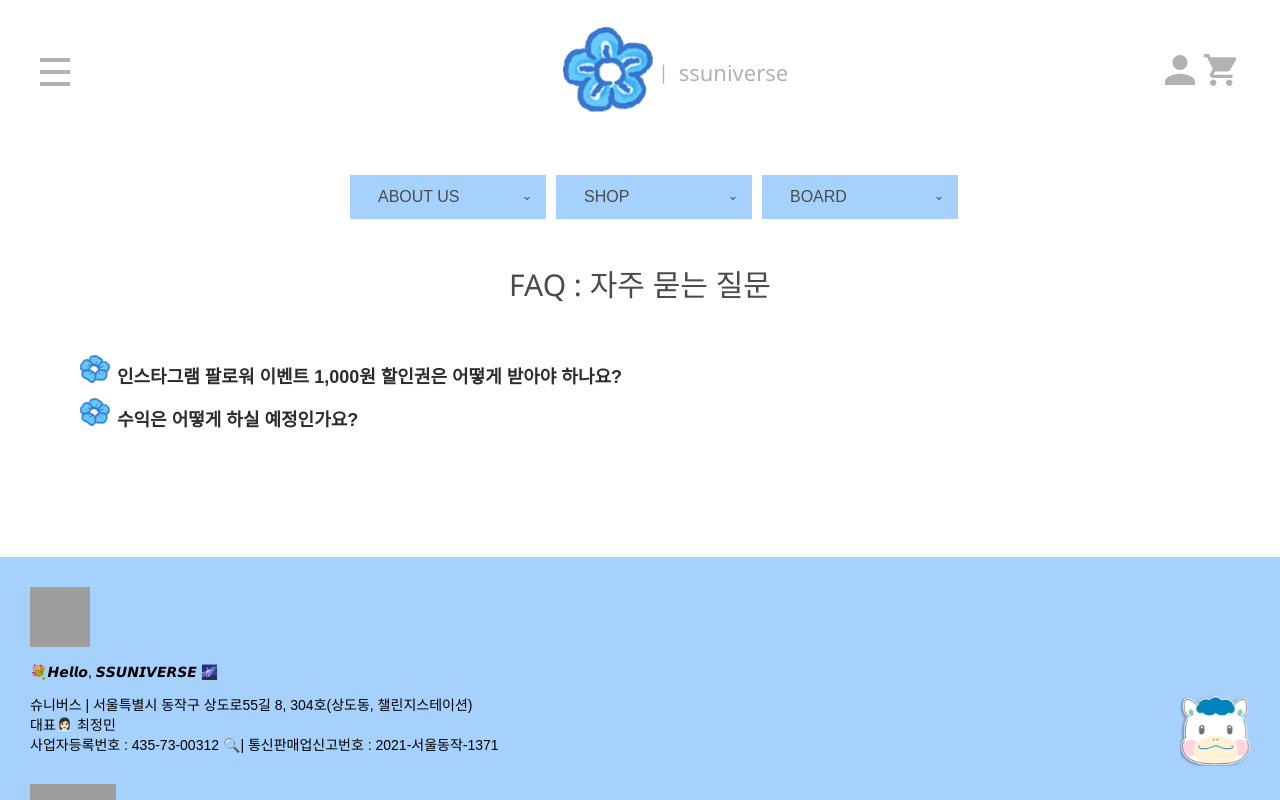
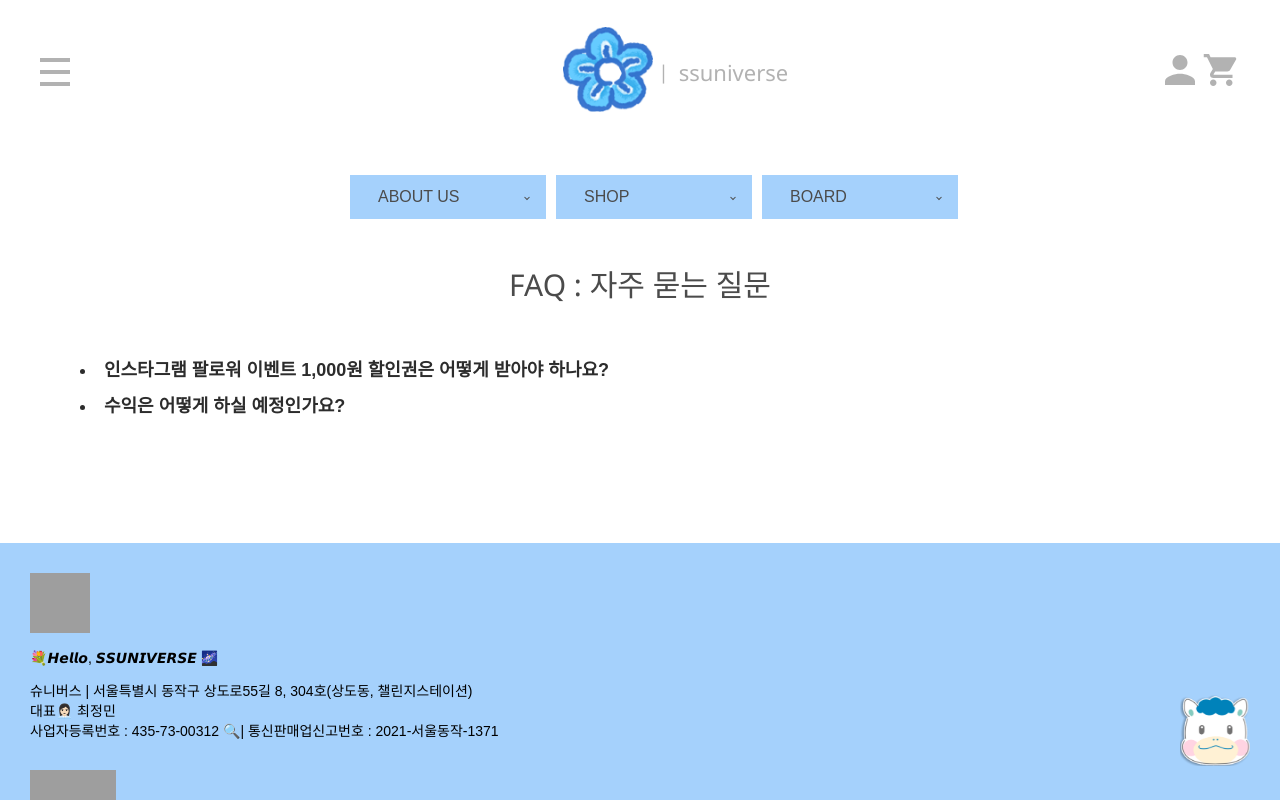
Before and after one commit to ssunivs/front-ssunivs-store, a React (Create React App) app: page /FAQ in a window 1280 px wide. Shown: the top 800 px of the page. Built offline with nearby package versions, Linux system fonts and the light colour scheme; grey boxes are pictures that could not be loaded.

Commit message:
FAQ list style

```diff
--- a/src/pages/FAQ.module.css
+++ b/src/pages/FAQ.module.css
@@ -6,7 +6,7 @@
     font-size: 18px;
     font-weight: bold;
     cursor: pointer;
-    list-style-image: url("assets/flower_open.png");
+    list-style-type:disc;
 }
 .faqDetails p{
     display: block;
```
